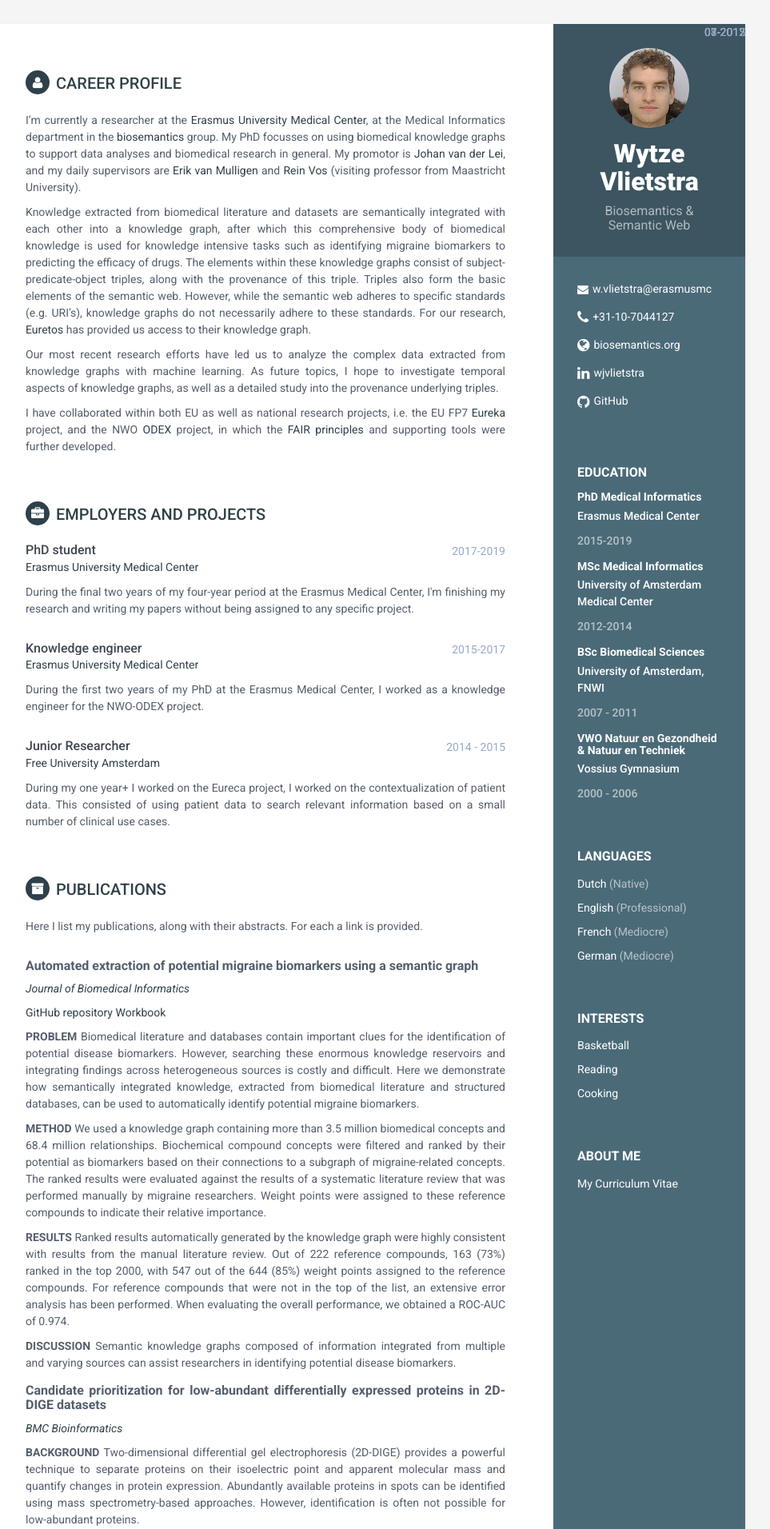
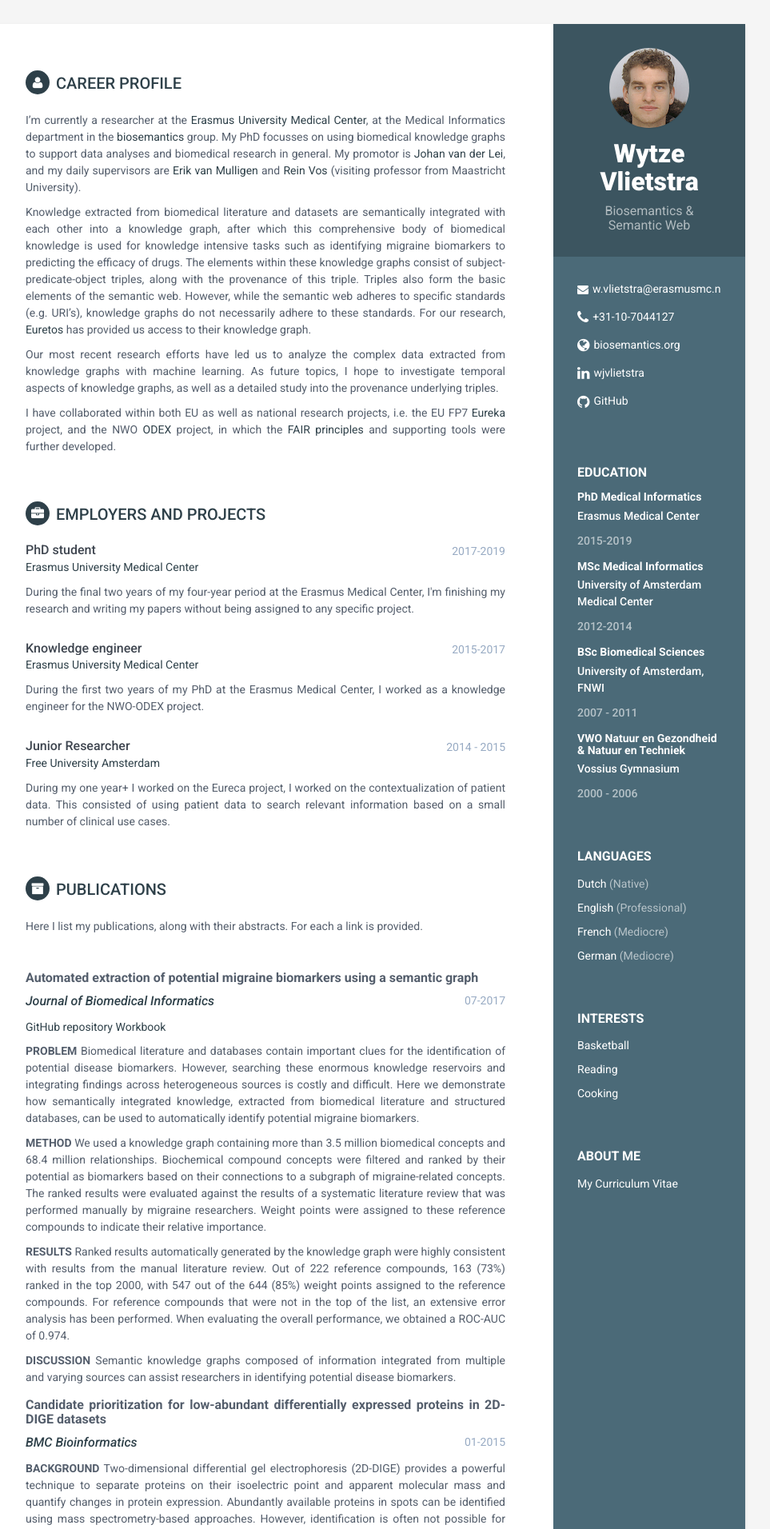
Before and after one commit to Wytz/wytz.github.io, a Jekyll site: the page built from index.html, in a window 1280 px wide. Shown: the top 1912 px of the page at 80% size, without its empty margins (188-1151 px from the left). Built offline with Jekyll 4.4.1, drawn with Linux system fonts in a browser that asks for light colours.

Commit message:
further fixes

```diff
--- a/_config.yml
+++ b/_config.yml
@@ -32,7 +32,7 @@ summary: |+
 
 
 #sidebar links
-email: w.vlietstra@erasmusmc
+email: w.vlietstra@erasmusmc.n
 phone: +31-10-7044127
 website: biosemantics.org #do not add http://
 linkedin: wjvlietstra
--- a/_includes/projects.html
+++ b/_includes/projects.html
@@ -12,8 +12,8 @@
   {% for project in site.data.projects %}
     <div class="item">
       <h3 class="project-title" style="text-align:justify;text-justify:inter-word;"><b>{{ project.title }}</b></h3>
-	  <div class="metadata" style="margin-top:10px;margin-bottom:10px;">
-	    <span class="project-link" style="font-size:26;"><a href="{{ project.link }}"><i>  {{ project.journal}}  </i></a></span>
+	  <div class="upper-row" style="margin-top:10px;margin-bottom:10px;">
+	    <div class="job-title" style="font-size:26;"><a href="{{ project.link }}"><i>  {{ project.journal}}  </i></a></div>
 		<div class="time">{{ project.publicationdate }}</div>
 	  </div>
 	  <div class = links style="margin-top:10px;margin-bottom:10px;font-size:20;">
--- a/assets/css/styles.css
+++ b/assets/css/styles.css
@@ -236,10 +236,10 @@ p {
   margin-bottom: 20px;
 }
 .main-wrapper .projects-section .intro {
-  margin-bottom: 30px;
+  margin-bottom: 10px;
 }
 .main-wrapper .projects-section .item {
-  margin-bottom: 15px;
+  margin-bottom: 20px;
 }
 .main-wrapper .projects-section .project-tagline {
   text-align: justify;
```
